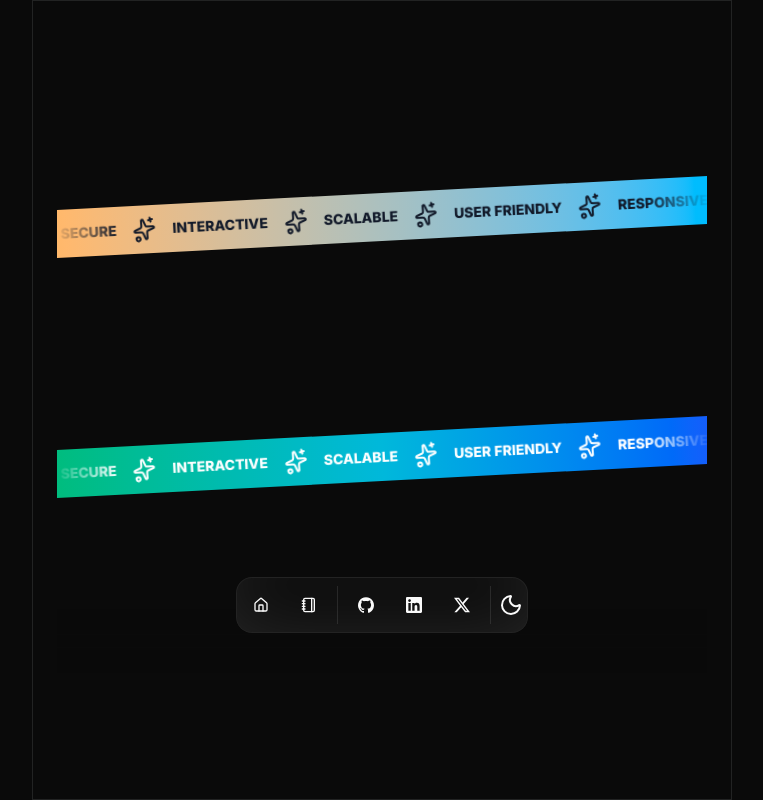
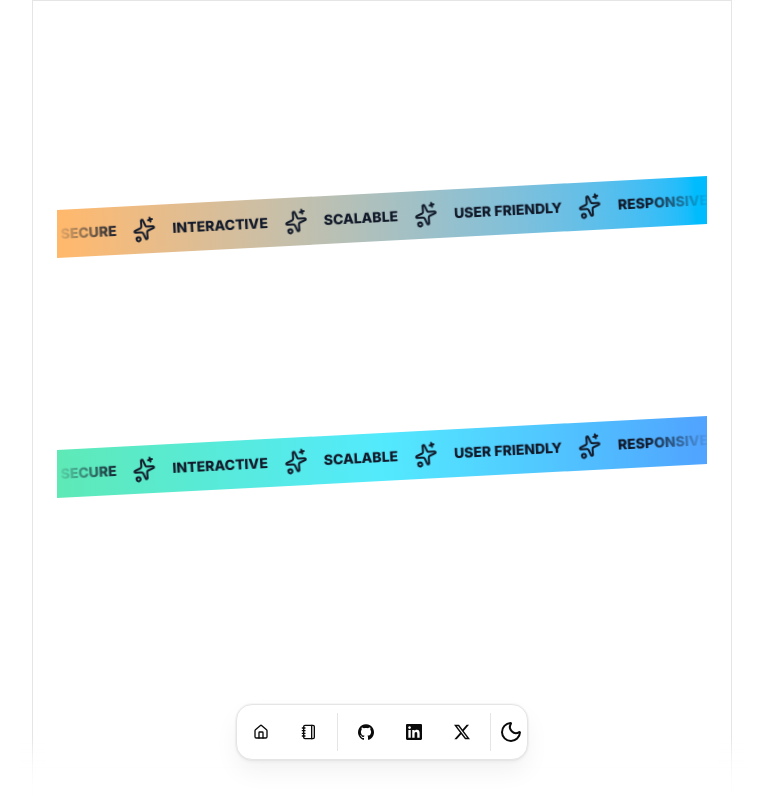
Before and after one commit to Neeraj05042001/personal-portfolio, a Next.js app: page /about in a window 1280 px wide. Shown: the whole page, without its empty margins (258-1021 px from the left). Built offline with nearby package versions, Linux system fonts and the light colour scheme.

Commit message:
loader dark mode fixed

```diff
--- a/src/app/layout.js
+++ b/src/app/layout.js
@@ -37,15 +37,16 @@
       >
         <ThemeProvider
           attribute="class"
-          defaultTheme="dark"
+          defaultTheme="system"
           enableSystem
           disableTransitionOnChange
         >
-        <PageLoader/>
+          <PageLoader />
           <BlurFade delay={BLUR_FADE_DELAY}>
             {children}
-          <Navbar/>
+            {/* <Navbar/> */}
           </BlurFade>
+          <Navbar />
           {/* <DockDemo /> */}
         </ThemeProvider>
       </body>
--- a/src/components/newComponents/PageLoader.jsx
+++ b/src/components/newComponents/PageLoader.jsx
@@ -47,7 +47,7 @@
 
   return (
     <div
-      className={`fixed inset-0 z-50 flex items-center justify-center bg-white transition-opacity duration-500 ${
+      className={`fixed inset-0 z-50 flex items-center justify-center bg-white dark:bg-black  transition-opacity duration-500 ${
         isFading ? 'opacity-0' : 'opacity-100'
       }`}
     >
```
